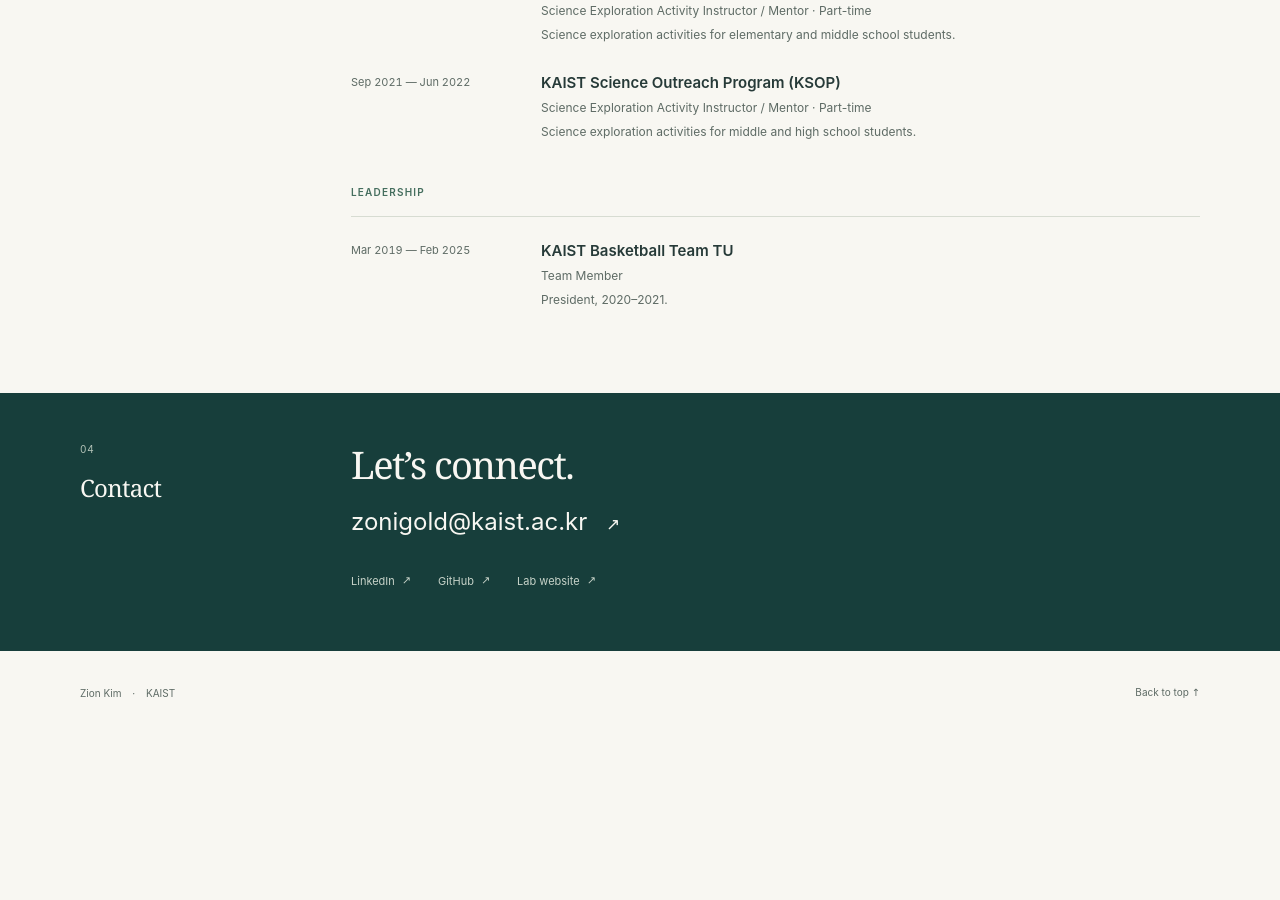
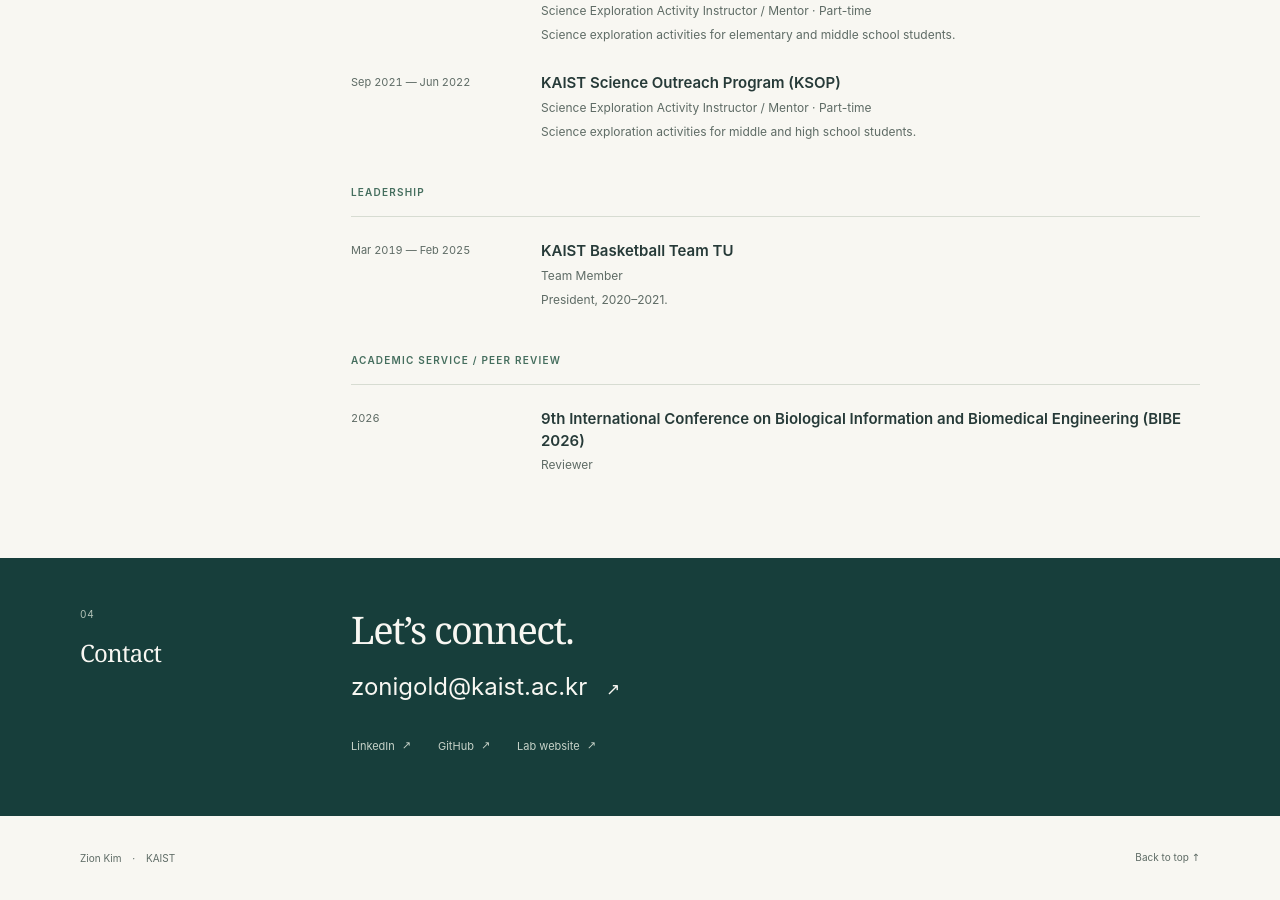
Before and after one commit to zonigold-zz/zonigold-zz.github.io, a Jekyll site: the page built from index.html, in a window 1280 px wide and 900 px high, scrolled down 3556 px. Built offline with Jekyll 4.4.1, drawn with Linux system fonts in a browser that asks for light colours; before the commit the page ends 4291 px from its top, so only the background shows below that; some of the changed text lies outside the part shown.

Commit message:
Add BIBE 2026 reviewer academic service

```diff
--- a/_data/profile.yml
+++ b/_data/profile.yml
@@ -212,6 +212,16 @@ background:
     details:
     - President, 2020–2021.
     bullets: []
+- id: academic-service
+  label: Academic Service / Peer Review
+  navigation_label: Academic Service / Peer Review
+  entries:
+  - dates:
+    - '2026'
+    title: 9th International Conference on Biological Information and Biomedical Engineering (BIBE 2026)
+    role: Reviewer
+    details: []
+    bullets: []
 contact:
   email: zonigold@kaist.ac.kr
   links:
```
